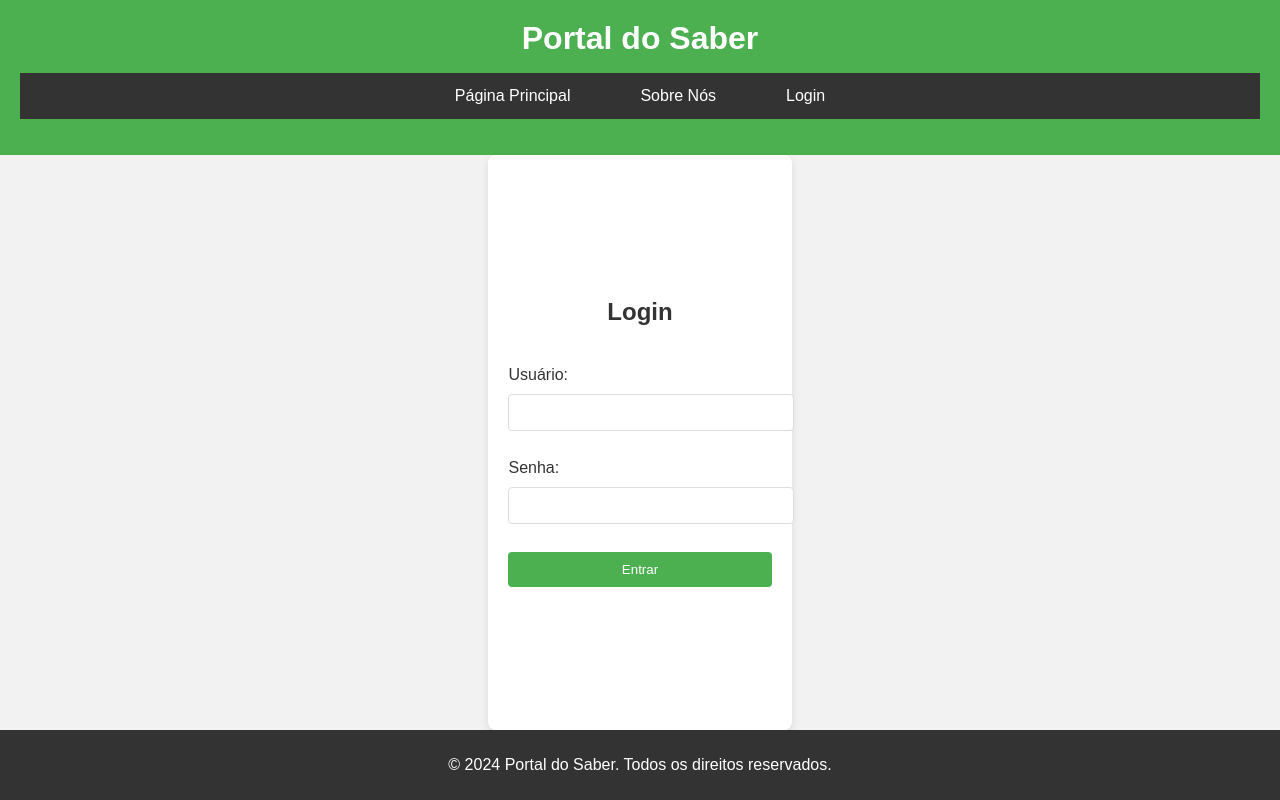
After one commit to PRO3151-2024-2/G104, a PHP site: page /login.html in a window 1280 px wide. The commit adds this page. Run offline with PHP 8.4, Linux system fonts and the light colour scheme.

Commit message:
Novos Arquivos adicionados

```diff
--- /dev/null
+++ b/Arquivos/login.html
@@ -0,0 +1,40 @@
+<!DOCTYPE html>
+<html lang="en">
+<head>
+    <meta charset="UTF-8">
+    <meta name="viewport" content="width=device-width, initial-scale=1.0">
+    <title>Login - Portal do Saber</title>
+    <link rel="stylesheet" href="styles.css">
+    <script src="login.js" defer></script>
+</head>
+<body>
+    <header>
+        <h1>Portal do Saber</h1>
+        <nav>
+            <ul>
+                <li><a href="index.html">Página Principal</a></li>
+                <li><a href="about.html">Sobre Nós</a></li>
+                <li><a href="login.html">Login</a></li>
+            </ul>
+        </nav>
+    </header>
+
+    <main class="login-container">
+        <h2>Login</h2>
+        <form id="loginForm">
+            <label for="username">Usuário:</label>
+            <input type="text" id="username" name="username" required><br><br>
+
+            <label for="password">Senha:</label>
+            <input type="password" id="password" name="password" required><br><br>
+
+            <button type="submit" class="button">Entrar</button>
+        </form>
+        <div id="errorMessage" class="error-message"></div>
+    </main>
+
+    <footer>
+        <p>© 2024 Portal do Saber. Todos os direitos reservados.</p>
+    </footer>
+</body>
+</html>
--- /dev/null
+++ b/Arquivos/login.js
@@ -0,0 +1,16 @@
+document.getElementById('loginForm').addEventListener('submit', function (event) {
+    event.preventDefault();
+
+    const validUsername = 'admin';
+    const validPassword = '1234';
+
+    const username = document.getElementById('username').value;
+    const password = document.getElementById('password').value;
+
+    if (username === validUsername && password === validPassword) {
+        localStorage.setItem('loggedIn', 'true');
+        window.location.href = 'internal.html';
+    } else {
+        document.getElementById('errorMessage').textContent = 'Usuário ou senha incorretos.';
+    }
+});
--- /dev/null
+++ b/Arquivos/logout.js
@@ -0,0 +1,4 @@
+document.getElementById('logoutButton').addEventListener('click', function () {
+    localStorage.removeItem('loggedIn');
+    window.location.href = 'login.html';
+});
--- a/Arquivos/styles.css
+++ b/Arquivos/styles.css
@@ -104,3 +104,53 @@ footer {
     text-align: center;
     padding: 10px;
 }
+
+.login-container {
+    display: flex;
+    flex-direction: column;
+    justify-content: center;
+    align-items: center;
+    height: 80vh;
+    background-color: white;
+    padding: 20px;
+    margin: 0 auto;
+    max-width: 400px;
+    box-shadow: 0px 4px 8px rgba(0, 0, 0, 0.1);
+    border-radius: 8px;
+}
+
+.login-container h2 {
+    margin-bottom: 20px;
+}
+
+/* Campos de entrada */
+.login-container input[type="text"],
+.login-container input[type="password"] {
+    width: 100%;
+    padding: 10px;
+    margin: 10px 0;
+    border: 1px solid #ddd;
+    border-radius: 4px;
+}
+
+/* Botão */
+.login-container .button {
+    width: 100%;
+    padding: 10px;
+    background-color: #4CAF50;
+    color: white;
+    border: none;
+    border-radius: 4px;
+    cursor: pointer;
+}
+
+.login-container .button:hover {
+    background-color: #45a049;
+}
+
+/* Responsividade */
+@media (max-width: 600px) {
+    .login-container {
+        width: 90%;
+    }
+}
```
Also changed, not shown: Arquivos/internal.html (added, +37 -0 lines).
